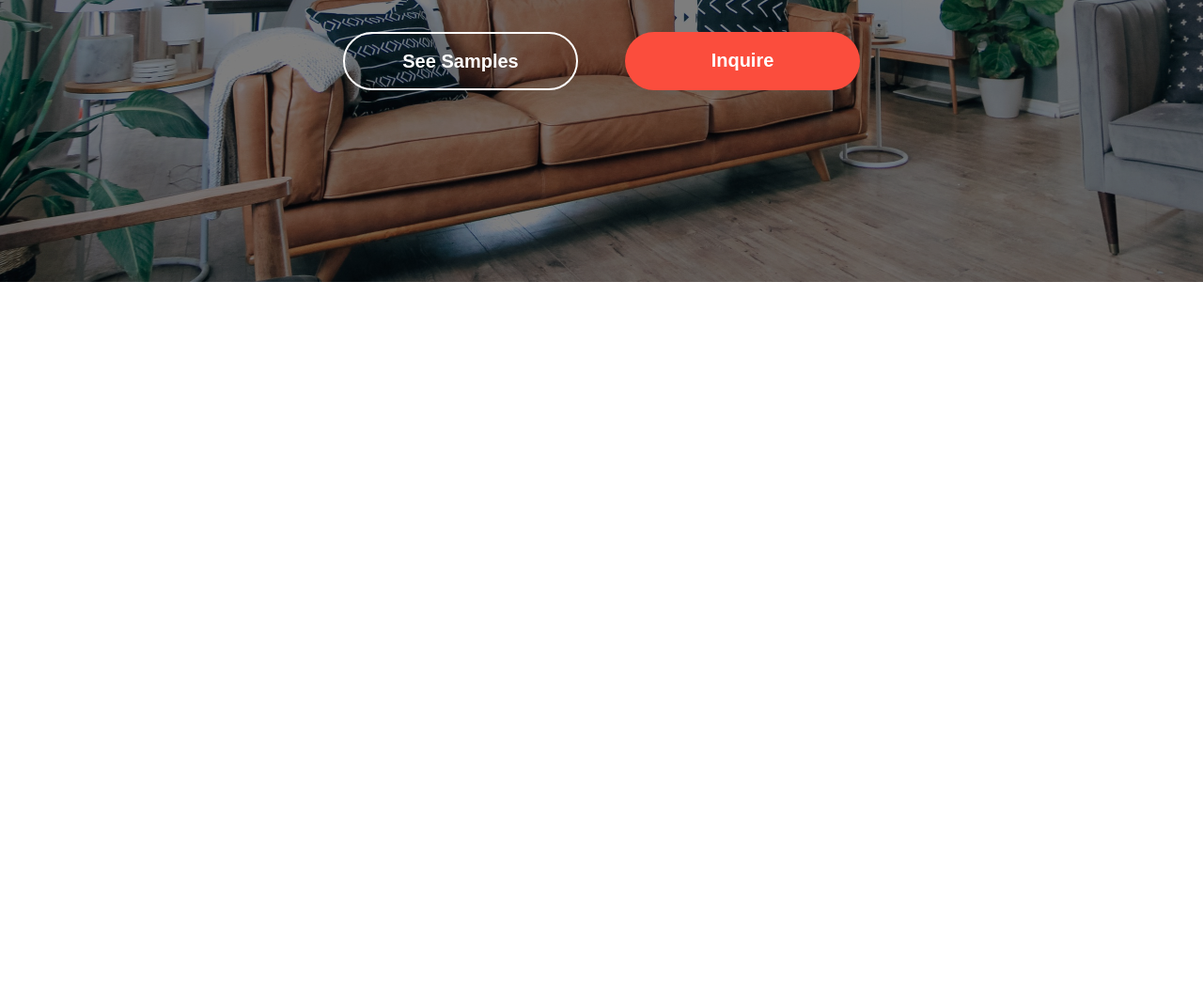
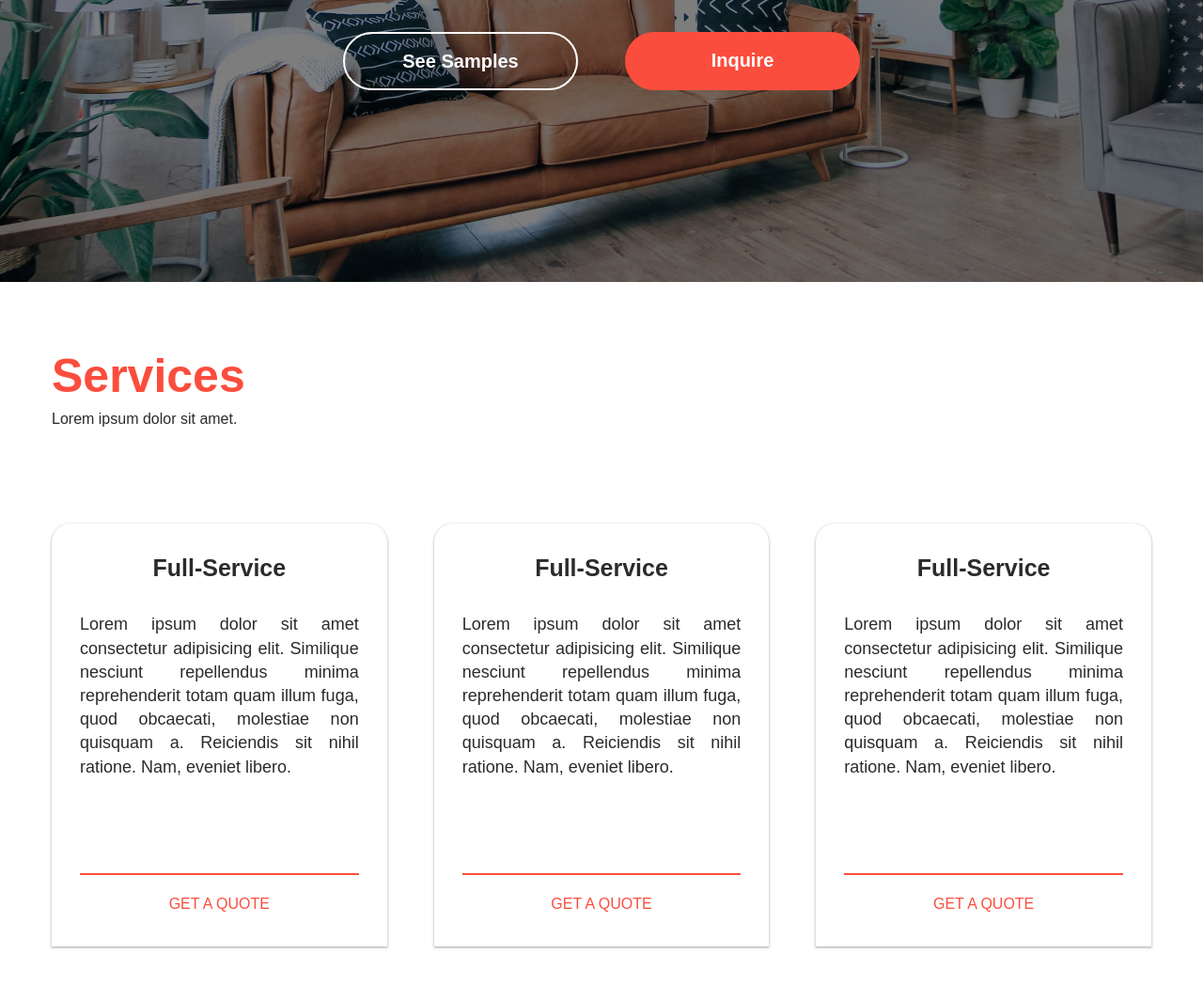
Before and after one commit to ivndvra/Insight-Basic, a plain HTML site: page index.html in a window 1280 px wide. Shown: the part 500-1548 px from the top of the page at 94% size. Before the commit the page ends 800 px from the top, so only its background shows below. Drawn offline with Linux system fonts and the light colour scheme.

Commit message:
services

```diff
--- a/index.html
+++ b/index.html
@@ -39,5 +39,37 @@
         </div>
     </section>
 
+<section class="services">
+    <div class="container">
+        <div class="services__title">
+            <h2>Services</h2>
+            <p>Lorem ipsum dolor sit amet.</p>
+        </div>
+        <div class="services__wrapper">
+            <div class="services__card">
+                <h4>Full-Service</h4>
+                <p>Lorem ipsum dolor sit amet consectetur adipisicing elit. Similique nesciunt repellendus minima reprehenderit totam quam illum fuga, quod obcaecati, molestiae non quisquam a. Reiciendis sit nihil ratione. Nam, eveniet libero.</p>
+                <div class="services__btn">
+                    <a href="">GET A QUOTE</a>
+                </div>
+            </div>
+            <div class="services__card">
+                <h4>Full-Service</h4>
+                <p>Lorem ipsum dolor sit amet consectetur adipisicing elit. Similique nesciunt repellendus minima reprehenderit totam quam illum fuga, quod obcaecati, molestiae non quisquam a. Reiciendis sit nihil ratione. Nam, eveniet libero.</p>
+                <div class="services__btn">
+                    <a href="">GET A QUOTE</a>
+                </div>
+            </div>
+            <div class="services__card">
+                <h4>Full-Service</h4>
+                <p>Lorem ipsum dolor sit amet consectetur adipisicing elit. Similique nesciunt repellendus minima reprehenderit totam quam illum fuga, quod obcaecati, molestiae non quisquam a. Reiciendis sit nihil ratione. Nam, eveniet libero.</p>
+                <div class="services__btn">
+                    <a href="">GET A QUOTE</a>
+                </div>
+            </div>
+        </div>
+    </div>
+</section>
+
 </body>
 </html>
--- a/style.css
+++ b/style.css
@@ -191,6 +191,56 @@
     justify-content:center;
 }
 
+/* SERVICES */
+.services{
+  padding:5rem 0;
+  background:#ffffff;
+}
+
+.services__title h2{
+  font-size:5rem;
+  font-weight:600;
+  color:#fb4d3d
+}
+
+.services__wrapper{
+  display:grid;
+  grid-template-columns:1fr 1fr 1fr;
+  grid-gap:5rem;
+}
+
+.services__card{
+  box-shadow: rgba(60, 64, 67, 0.3) 0px 1px 2px 0px, rgba(60, 64, 67, 0.15) 0px 1px 3px 1px;
+  padding:3rem 3rem 0 3rem;
+  height:450px;
+  border-top-left-radius:2rem;
+  border-top-right-radius:2rem;
+  margin-top:10rem;
+}
+
+.services__card h4{
+  text-align:center;
+  font-size:2.5rem;
+  font-weight:600;
+  margin-bottom:3rem;
+}
+
+.services__card p{
+  font-size:1.8rem;
+  text-align:justify;
+  margin-bottom:10rem;
+}
+
+.services__btn a{
+  color:#fb4d3d;
+  border-top: 2px solid #fb4d3d;
+  padding:2rem 0;
+  display:flex;
+  justify-content:center;
+  margin-top:7rem;
+}
+
+
   /* REPEATABLE PATTERNS */
   .btn{
     display:inline-block;
```
